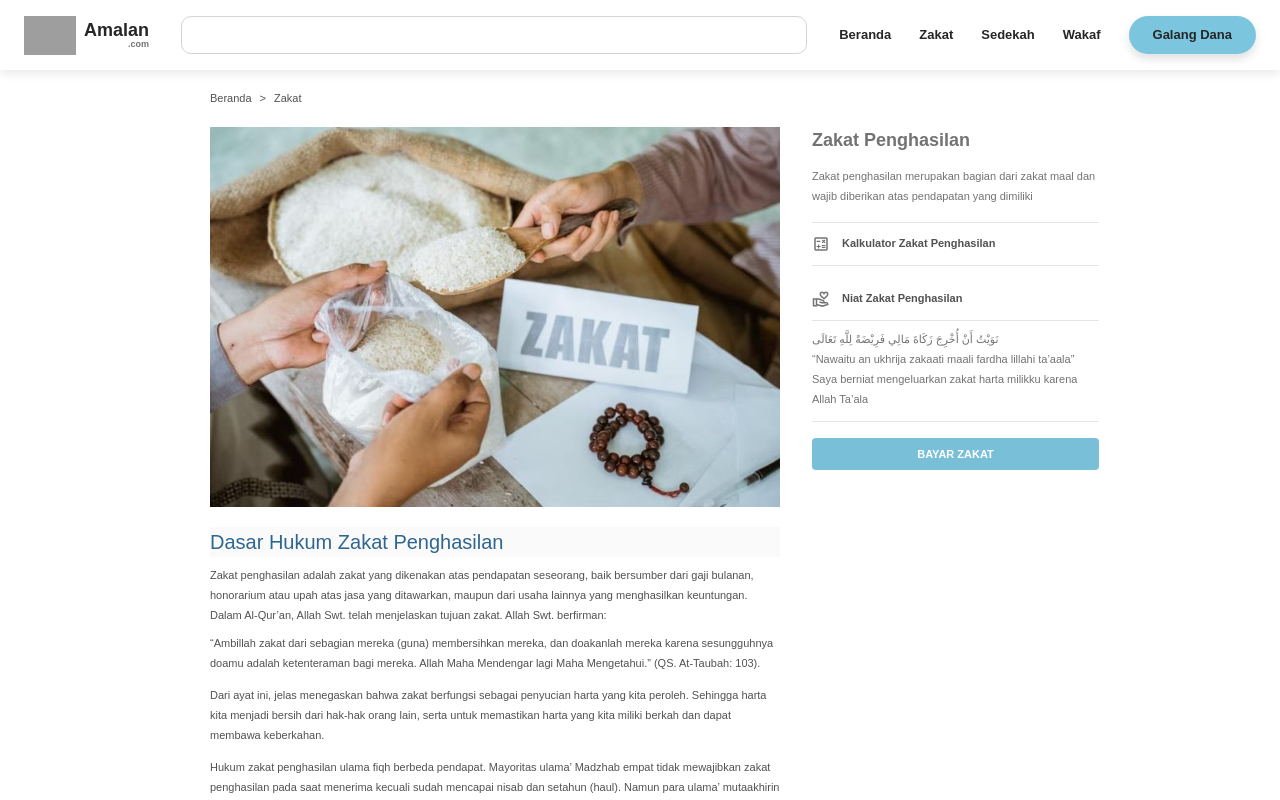
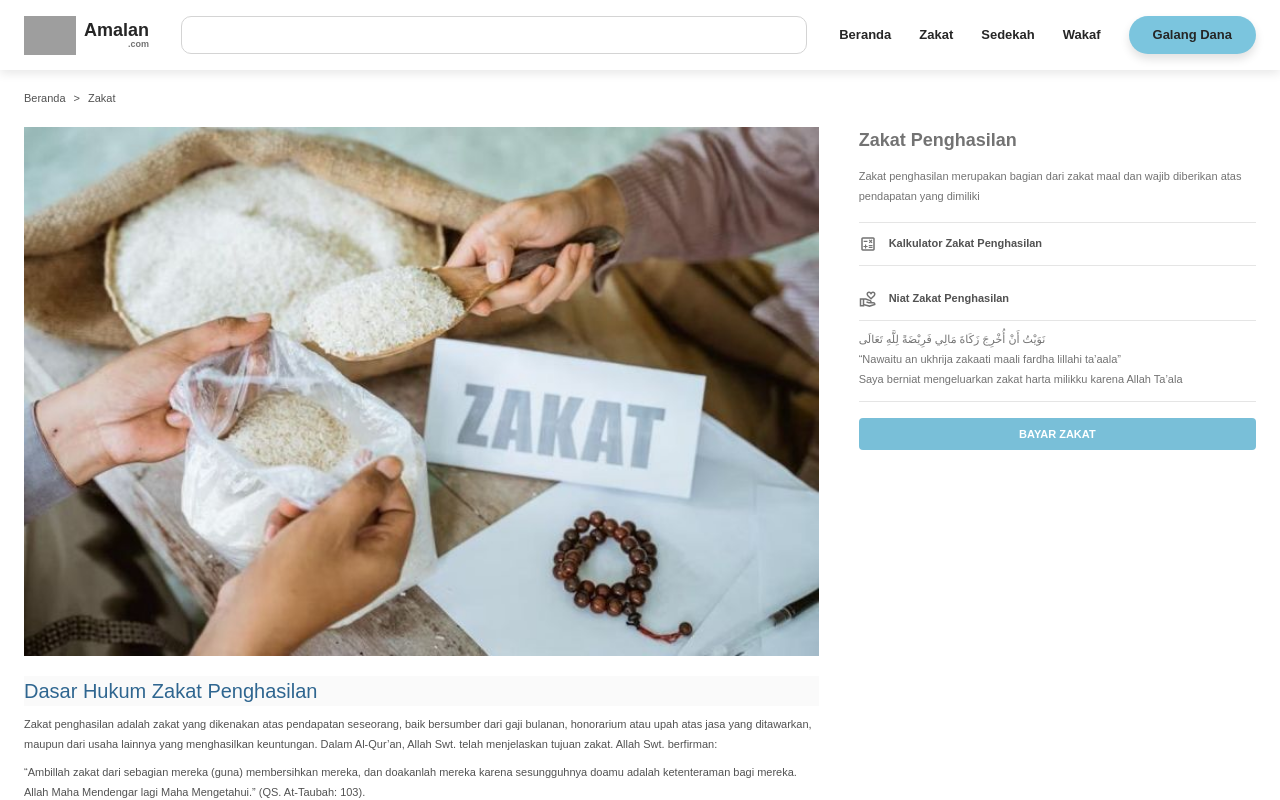
Before and after one commit to kevinefendy/website-profile-komunitas, a Next.js app: page /zakat in a window 1280 px wide. Shown: the top 800 px of the page. Built offline with nearby package versions, Linux system fonts and the light colour scheme; grey boxes are pictures that could not be loaded; some icons are missing.

Commit message:
style: menyamakan layout halaman zakat dengan homepage

```diff
--- a/app/zakat/page.tsx
+++ b/app/zakat/page.tsx
@@ -13,7 +13,7 @@ export default function ZakatPage() {
       <Navbar />
 
       <main className="bg-white">
-        <div className="mx-auto max-w-[900px] px-5">
+        <div className="mx-auto max-w-[1280px] px-6">
           <div className="py-5 text-[11px] text-neutral-600">
             <Link href="/" className="hover:text-[#214E67]">
               Beranda
@@ -21,7 +21,7 @@ export default function ZakatPage() {
             <span className="mx-2">&gt;</span>
             <span>Zakat</span>
           </div>
-          <div className="grid grid-cols-1 gap-8 lg:grid-cols-[570px_287px]">
+          <div className="grid grid-cols-1 gap-8 lg:grid-cols-[minmax(0,2fr)_minmax(280px,1fr)] lg:gap-10">
             <div>
               <Image
                 src="/images/zakat/zakat.jfif"
```
